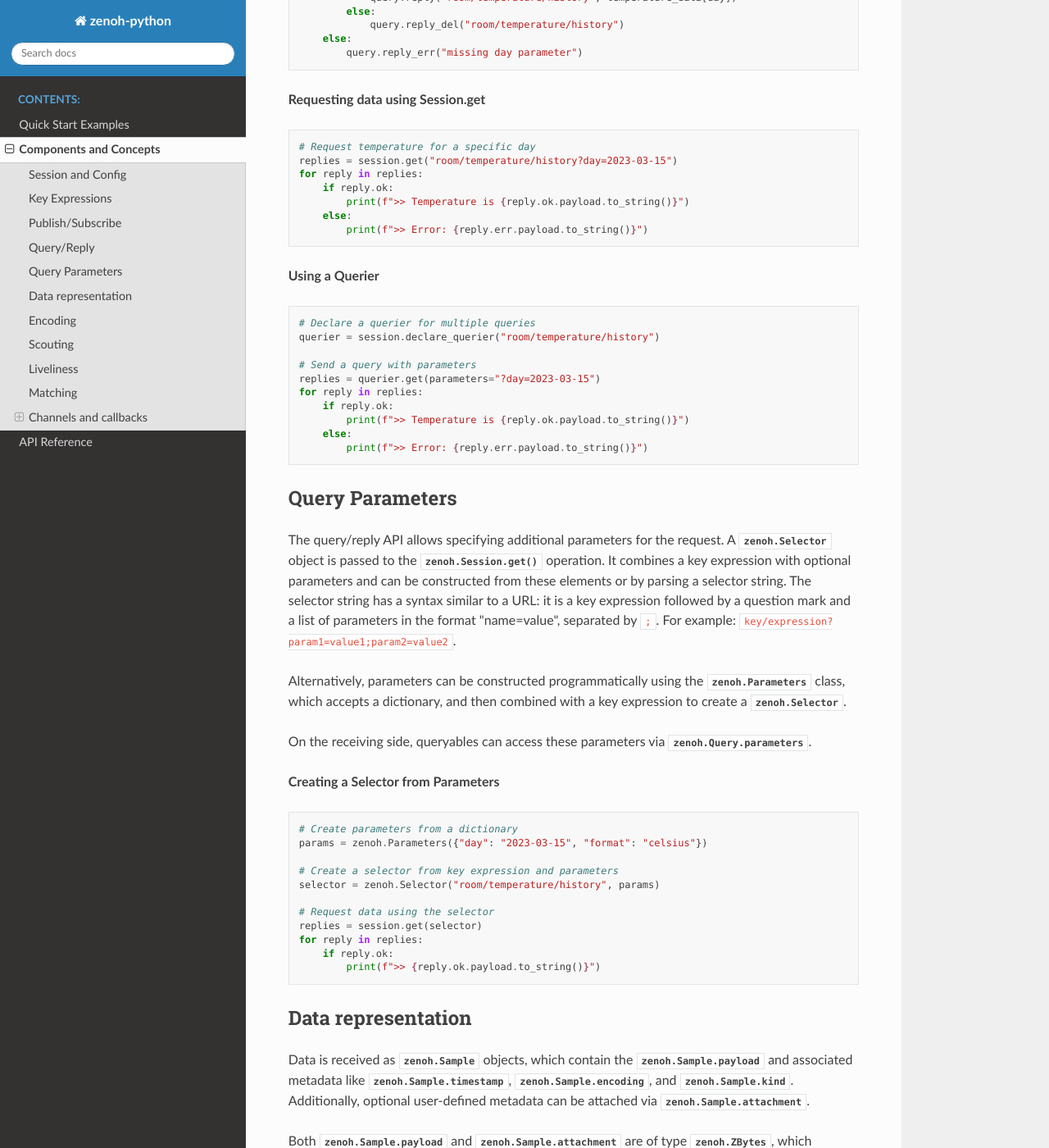
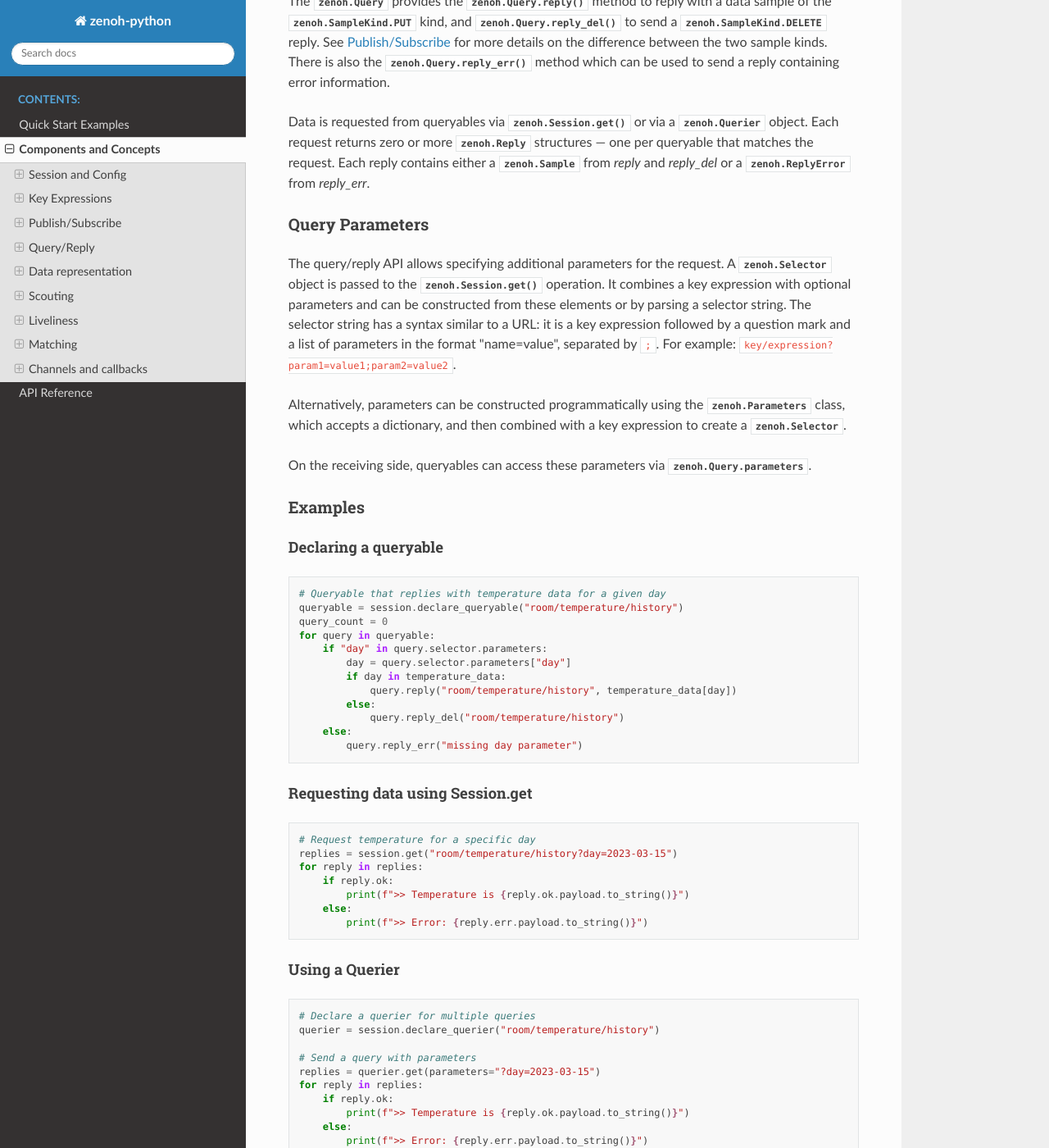
Before and after one commit to eclipse-zenoh/zenoh-python, a Sphinx documentation site: the page built from docs/concepts.rst, in a window 1280 px wide and 1400 px high, scrolled down 4502 px. Shown: the whole window at 82% size. Built offline with Sphinx 7.4.7 and the Read the Docs theme 3.1.0, drawn with Linux system fonts in a browser that asks for light colours; some of the changed text lies outside the part shown.

Commit message:
headers in concepts.rst added

```diff
--- a/docs/concepts.rst
+++ b/docs/concepts.rst
@@ -20,14 +20,23 @@
 Session and Config
 ------------------
 
+Overview
+^^^^^^^^
+
 Zenoh supports two paradigms of communication: :ref:`publish-subscribe` and :ref:`query-reply`. The entities
 that perform communication (for example, publishers, subscribers, queriers, and queryables) are
 declared through a :class:`zenoh.Session`. A session is created by the :func:`zenoh.open` function,
 which takes a :class:`zenoh.Config` as an argument.
 
+Configuration
+^^^^^^^^^^^^^
+
 The configuration is stored in a JSON file and can be read with :func:`zenoh.Config.from_file`.
 The file format is documented in the Zenoh Rust API
 `Config <https://docs.rs/zenoh/latest/zenoh/config/struct.Config.html>`_ reference.
+
+Examples
+^^^^^^^^
 
 .. important::
 
@@ -39,14 +48,16 @@
    Either use a context manager (recommended) or explicitly call :meth:`zenoh.Session.close`
    before your script exits. See examples in the :doc:`quickstart` section.
 
-**Creating a session with context manager (recommended)**
+Creating a session with context manager (recommended)
+~~~~~~~~~~~~~~~~~~~~~~~~~~~~~~~~~~~~~~~~~~~~~~~~~~~~~
 
 .. literalinclude:: examples/session_config.py
    :language: python
    :start-after: [session_context_manager]
    :end-before: # [session_context_manager]
 
-**Creating a session with explicit close**
+Creating a session with explicit close
+~~~~~~~~~~~~~~~~~~~~~~~~~~~~~~~~~~~~~~
 
 .. literalinclude:: examples/session_config.py
    :language: python
@@ -81,7 +95,11 @@
 The :meth:`zenoh.KeyExpr.autocanonize` method can accept such key expressions and
 convert them to their canonical form.
 
-**Validating key expressions**
+Examples
+^^^^^^^^
+
+Validating key expressions
+~~~~~~~~~~~~~~~~~~~~~~~~~~
 
 .. literalinclude:: examples/keyexpr_validation.py
    :language: python
@@ -92,7 +110,8 @@
 :meth:`zenoh.KeyExpr.intersects` and :meth:`zenoh.KeyExpr.includes`), which
 help determine how different expressions relate to each other.
 
-**Performing operations on key expressions**
+Performing operations on key expressions
+~~~~~~~~~~~~~~~~~~~~~~~~~~~~~~~~~~~~~~~~
 
 .. literalinclude:: examples/keyexpr_operations.py
    :language: python
@@ -102,7 +121,8 @@
 Key expressions can also be declared with the session to optimize routing and
 network usage:
 
-**Declaring key expressions**
+Declaring key expressions
+~~~~~~~~~~~~~~~~~~~~~~~~~
 
 .. literalinclude:: examples/keyexpr_declare.py
    :language: python
@@ -138,21 +164,27 @@
 The delete operation allows a subscriber to work with a :class:`zenoh.Queryable`
 that caches the values associated with key expressions.
 
-**Declaring a publisher and publishing data**
+Examples
+^^^^^^^^
+
+Declaring a publisher and publishing data
+~~~~~~~~~~~~~~~~~~~~~~~~~~~~~~~~~~~~~~~~~
 
 .. literalinclude:: examples/pubsub_publisher.py
    :language: python
    :start-after: [pubsub_publisher]
    :end-before: # [pubsub_publisher]
 
-**Declaring a subscriber and receiving data**
+Declaring a subscriber and receiving data
+~~~~~~~~~~~~~~~~~~~~~~~~~~~~~~~~~~~~~~~~~
 
 .. literalinclude:: examples/pubsub_subscriber.py
    :language: python
    :start-after: [pubsub_subscriber]
    :end-before: # [pubsub_subscriber]
 
-**Using session methods directly**
+Using session methods directly
+~~~~~~~~~~~~~~~~~~~~~~~~~~~~~~
 
 .. literalinclude:: examples/pubsub_session_direct.py
    :language: python
@@ -184,31 +219,10 @@
 Each reply contains either a :class:`zenoh.Sample` from `reply` and `reply_del`
 or a :class:`zenoh.ReplyError` from `reply_err`.
 
-**Declaring a queryable**
-
-.. literalinclude:: examples/query_queryable.py
-   :language: python
-   :start-after: [query_queryable]
-   :end-before: # [query_queryable]
-
-**Requesting data using Session.get**
-
-.. literalinclude:: examples/query_session_get.py
-   :language: python
-   :start-after: [query_session_get]
-   :end-before: # [query_session_get]
-
-**Using a Querier**
-
-.. literalinclude:: examples/query_querier.py
-   :language: python
-   :start-after: [query_querier]
-   :end-before: # [query_querier]
-
 .. _query-parameters:
 
 Query Parameters
-----------------
+^^^^^^^^^^^^^^^^
 
 The query/reply API allows specifying additional parameters for the request.
 A :class:`zenoh.Selector` object is passed to the :meth:`zenoh.Session.get` operation.
@@ -225,37 +239,87 @@
 On the receiving side, queryables can access these parameters via
 :attr:`zenoh.Query.parameters`.
 
-**Creating a Selector from Parameters**
+Examples
+^^^^^^^^
+
+Declaring a queryable
+~~~~~~~~~~~~~~~~~~~~~
+
+.. literalinclude:: examples/query_queryable.py
+   :language: python
+   :start-after: [query_queryable]
+   :end-before: # [query_queryable]
+
+Requesting data using Session.get
+~~~~~~~~~~~~~~~~~~~~~~~~~~~~~~~~~
+
+.. literalinclude:: examples/query_session_get.py
+   :language: python
+   :start-after: [query_session_get]
+   :end-before: # [query_session_get]
+
+Using a Querier
+~~~~~~~~~~~~~~~
+
+.. literalinclude:: examples/query_querier.py
+   :language: python
+   :start-after: [query_querier]
+   :end-before: # [query_querier]
+
+Construct a Selector from dictionary
+~~~~~~~~~~~~~~~~~~~~~~~~~~~~~~~~~~~~
 
 .. literalinclude:: examples/query_parameters.py
    :language: python
    :start-after: [query_parameters]
    :end-before: # [query_parameters]
 
+.. _data-representation:
+
 Data representation
 -------------------
+
+Sample
+^^^^^^
 
 Data is received as :class:`zenoh.Sample` objects, which contain the
 :attr:`zenoh.Sample.payload` and associated metadata like :attr:`zenoh.Sample.timestamp`,
 :attr:`zenoh.Sample.encoding`, and :attr:`zenoh.Sample.kind`. Additionally, optional
 user-defined metadata can be attached via :attr:`zenoh.Sample.attachment`.
 
+
+Raw data representation
+^^^^^^^^^^^^^^^^^^^^^^^
+
 Both :attr:`zenoh.Sample.payload` and :attr:`zenoh.Sample.attachment` are of type
-:class:`zenoh.ZBytes`, which represents raw byte data. Serialization and
-deserialization of basic types and structures is provided in the :mod:`zenoh.ext`
-module via :func:`zenoh.ext.z_serialize` and :func:`zenoh.ext.z_deserialize`.
+:class:`zenoh.ZBytes`, which represents raw byte data.
 
-**Serializing and deserializing data**
+Using :class:`zenoh.ZBytes`
+~~~~~~~~~~~~~~~~~~~~~~~~~~~
 
 .. literalinclude:: examples/data_representation.py
    :language: python
-   :start-after: [data_representation]
-   :end-before: # [data_representation]
+   :start-after: [raw_data]
+   :end-before: # [raw_data]
+
+Serializing and deserializing data
+^^^^^^^^^^^^^^^^^^^^^^^^^^^^^^^^^^
+
+Serialization and deserialization of basic types and structures is provided in the :mod:`zenoh.ext`
+module via :func:`zenoh.ext.z_serialize` and :func:`zenoh.ext.z_deserialize`.
+
+Data serialization example
+~~~~~~~~~~~~~~~~~~~~~~~~~~
+
+.. literalinclude:: examples/data_representation.py
+   :language: python
+   :start-after: [serialized_data]
+   :end-before: # [serialized_data]
 
 .. _encoding:
 
 Encoding
---------
+^^^^^^^^
 
 Zenoh uses :class:`zenoh.Encoding` to indicate how data should be interpreted by the application. An encoding has a similar role to Content-Type in HTTP and is represented as a string in MIME-like format: ``type/subtype[;schema]``.
 
@@ -263,18 +327,18 @@
 
 The Zenoh protocol does not impose any encoding value nor operates on it. It can be seen as optional metadata that is carried over by Zenoh, allowing applications to perform different operations depending on the encoding value.
 
-**String operations:**
+Additionally, a schema can be associated with the encoding. The convention is to use the ``;`` separator if an encoding is created from a string. Alternatively, :meth:`zenoh.Encoding.with_schema` can be used to add a schema to one of the predefined class attributes.
 
 Create an :class:`zenoh.Encoding` from a string and vice versa.
+~~~~~~~~~~~~~~~~~~~~~~~~~~~~~~~~~~~~~~~~~~~~~~~~~~~~~~~~~~~~~~~
 
 .. literalinclude:: examples/encoding.py
    :language: python
    :start-after: [string_operations]
    :end-before: # [string_operations]
 
-**Schema:**
-
-Additionally, a schema can be associated with the encoding. The convention is to use the ``;`` separator if an encoding is created from a string. Alternatively, :meth:`zenoh.Encoding.with_schema` can be used to add a schema to one of the predefined class attributes.
+Using the schema
+~~~~~~~~~~~~~~~~
 
 .. literalinclude:: examples/encoding.py
    :language: python
@@ -307,7 +374,11 @@
 
 See more details at `scouting documentation <https://zenoh.io/docs/getting-started/deployment/#scouting>`_.
 
-**Scouting for Zenoh nodes**
+Example
+^^^^^^^
+
+Scouting for Zenoh nodes
+~~~~~~~~~~~~~~~~~~~~~~~~
 
 .. literalinclude:: examples/scouting.py
    :language: python
@@ -337,34 +411,40 @@
 :meth:`zenoh.Liveliness.declare_subscriber` allows immediate receipt of tokens
 that are already present on the network.
 
-**Declare a liveliness token**
+Examples
+^^^^^^^^
+
+Declare a liveliness token
+~~~~~~~~~~~~~~~~~~~~~~~~~~
 
 .. literalinclude:: examples/liveliness_token.py
    :language: python
    :start-after: [liveliness_token]
    :end-before: # [liveliness_token]
 
-**Get currently present liveliness tokens**
+Get currently present liveliness tokens
+~~~~~~~~~~~~~~~~~~~~~~~~~~~~~~~~~~~~~~~
 
 .. literalinclude:: examples/liveliness_get.py
    :language: python
    :start-after: [liveliness_get]
    :end-before: # [liveliness_get]
 
-
-**Check if a liveliness token is present and subscribe to changes**
+Check if a liveliness token is present and subscribe to changes
+~~~~~~~~~~~~~~~~~~~~~~~~~~~~~~~~~~~~~~~~~~~~~~~~~~~~~~~~~~~~~~~
 
 .. literalinclude:: examples/liveliness_subscriber.py
    :language: python
    :start-after: [liveliness_subscriber]
    :end-before: # [liveliness_subscriber]
 
-
-
 .. _matching:
 
 Matching
 --------
+
+Overview
+^^^^^^^^
 
 The matching API lets the active side of communication (publisher or querier)
 learn whether there are interested parties on the other side (subscriber or
@@ -379,14 +459,19 @@
 status changes — for example, when the first matching subscriber or queryable
 appears or when the last one disappears.
 
-**Declare a matching listener for a publisher**
+Examples
+^^^^^^^^
+
+Declare a matching listener for a publisher
+~~~~~~~~~~~~~~~~~~~~~~~~~~~~~~~~~~~~~~~~~~~
 
 .. literalinclude:: examples/matching_publisher.py
    :language: python
    :start-after: [matching_publisher]
    :end-before: # [matching_publisher]
 
-**Declare a matching listener for a querier**
+Declare a matching listener for a querier
+~~~~~~~~~~~~~~~~~~~~~~~~~~~~~~~~~~~~~~~~~
 
 .. literalinclude:: examples/matching_querier.py
    :language: python
@@ -422,6 +510,9 @@
 subscriber (or queryable) is automatically undeclared when the object goes out of scope
 or when :meth:`zenoh.Subscriber.undeclare` is explicitly called.
 
+Channels example
+~~~~~~~~~~~~~~~~
+
 .. literalinclude:: examples/channels.py
    :language: python
    :start-after: [channels]
@@ -436,6 +527,9 @@
 goes out of scope. This allows declaring a subscriber without managing the
 returned object's lifetime.
 
+Simple callback example
+~~~~~~~~~~~~~~~~~~~~~~~
+
 .. literalinclude:: examples/callback_simple.py
    :language: python
    :start-after: [callback_simple]
@@ -449,6 +543,9 @@
 while indirect mode passes data to a separate thread through a channel,
 ensuring the network thread is not blocked.
 
+Advanced callback example
+~~~~~~~~~~~~~~~~~~~~~~~~~
+
 .. literalinclude:: examples/callback_advanced.py
    :language: python
    :start-after: [callback_advanced]
@@ -456,6 +553,9 @@
 
 Custom channels
 ^^^^^^^^^^^^^^^
+
+Overview
+~~~~~~~~
 
 .. caution::
    The custom channel is significantly slower than built-in channels implemented in Rust.
@@ -470,7 +570,8 @@
 inside the created object and accessible via e.g. :meth:`zenoh.Subscriber.handler`
 property. Any custom methods you implement on the handler object can be called on it.
 
-**Implementing a custom channel**
+Implementing a custom channel
+~~~~~~~~~~~~~~~~~~~~~~~~~~~~~
 
 It's recommended to implement the following methods on your custom channel
 to provide the same behavior as built-in channels:
@@ -491,14 +592,16 @@
    duck typing (the subscriber delegates to the handler), but you may need to use
    ``# type: ignore[misc]`` comments to suppress type checker warnings.
 
-**Example of custom channel implementation**
+Example of custom channel implementation
+~~~~~~~~~~~~~~~~~~~~~~~~~~~~~~~~~~~~~~~~
 
 .. literalinclude:: examples/custom_channel.py
    :language: python
    :start-after: [custom_channel]
    :end-before: # [custom_channel]
 
-**Using the custom channel:**
+Using the custom channel
+~~~~~~~~~~~~~~~~~~~~~~~~
 
 .. literalinclude:: examples/custom_channel.py
    :language: python
--- a/docs/examples/data_representation.py
+++ b/docs/examples/data_representation.py
@@ -13,7 +13,7 @@
 #
 import zenoh
 
-# [data_representation]
+# [raw_data]
 # Raw bytes
 payload = zenoh.ZBytes(b"Hello, World!")
 data = payload.to_bytes()
@@ -25,7 +25,9 @@
 text = payload.to_string()
 assert isinstance(text, str)
 assert text == "Hello, World!"
+# [raw_data]
 
+# [serialized_data]
 # Using zenoh.ext for serialization
 from zenoh.ext import z_deserialize, z_serialize
 
@@ -38,4 +40,4 @@
 received = z_deserialize(dict[str, float], payload)
 assert isinstance(received, dict)
 assert received == {"temperature": 25.5, "humidity": 60.0}
-# [data_representation]
+# [serialized_data]
```
Also changed, not shown: other parts of docs/concepts.rst (+21 -0 lines), 1 other file.
